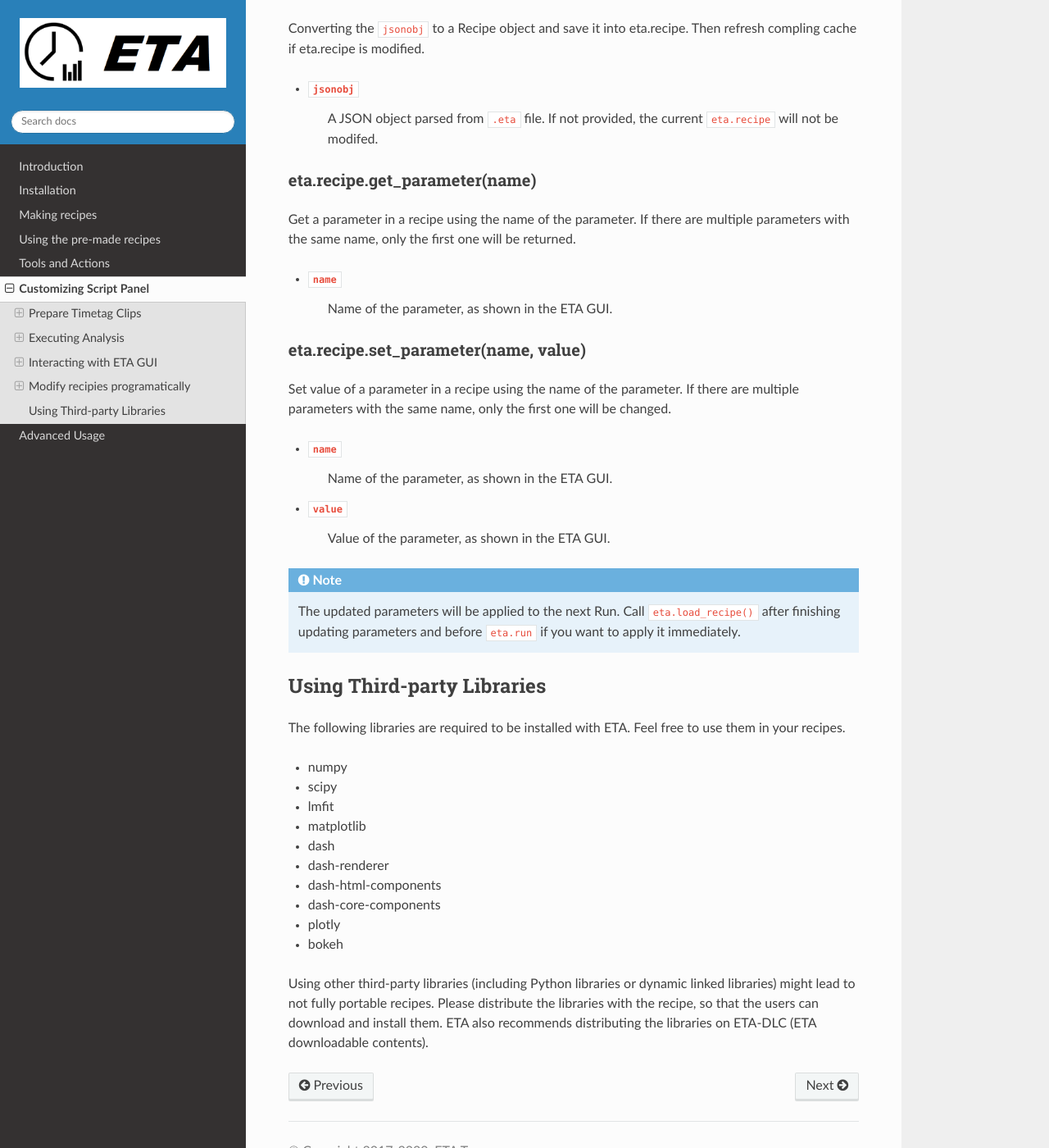
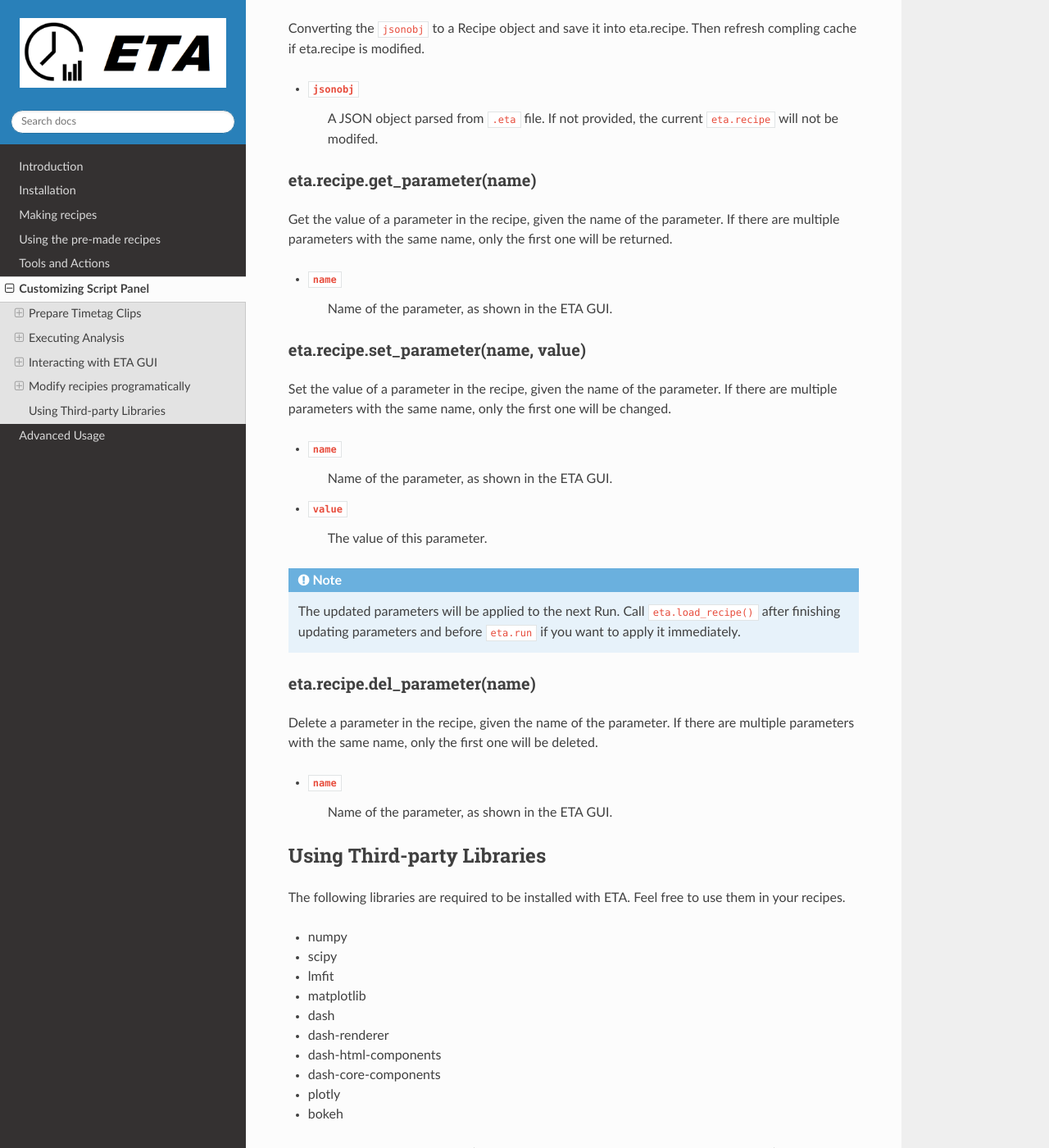
Before and after one commit to timetag/timetag.github.io, a Sphinx documentation site: the page built from docs/python.rst, in a window 1280 px wide and 1400 px high, scrolled down 10043 px. Shown: the whole window at 82% size. Built offline with Sphinx 7.4.7 and the Read the Docs theme 2.0.0, drawn with Linux system fonts in a browser that asks for light colours.

Commit message:
Update python.rst

```diff
--- a/docs/python.rst
+++ b/docs/python.rst
@@ -298,23 +298,30 @@ Converting the ``jsonobj`` to a Recipe object and save it into eta.recipe. Then
 
 eta.recipe.get_parameter(name)
 ......
-Get a parameter in a recipe using the name of the parameter. If there are multiple parameters with the same name, only the first one will be returned.
+Get the value of a parameter in the recipe, given the name of the parameter. If there are multiple parameters with the same name, only the first one will be returned.
 
 - ``name``
     Name of the parameter, as shown in the ETA GUI.
 
 eta.recipe.set_parameter(name, value)
 ......
-Set value of a parameter in a recipe using the name of the parameter. If there are multiple parameters with the same name, only the first one will be changed.
+Set the value of a parameter in the recipe, given the name of the parameter. If there are multiple parameters with the same name, only the first one will be changed.
 
 - ``name``
     Name of the parameter, as shown in the ETA GUI.
 
 - ``value``
-    Value of the parameter, as shown in the ETA GUI.
+    The value of this parameter.
 
 .. note::
     The updated parameters will be applied to the next Run. Call ``eta.load_recipe()`` after finishing updating parameters and before ``eta.run`` if you want to apply it immediately.
+
+eta.recipe.del_parameter(name)
+......
+Delete a parameter in the recipe, given the name of the parameter. If there are multiple parameters with the same name, only the first one will be deleted.
+
+- ``name``
+    Name of the parameter, as shown in the ETA GUI.
 
 Using Third-party Libraries
 -----
```
